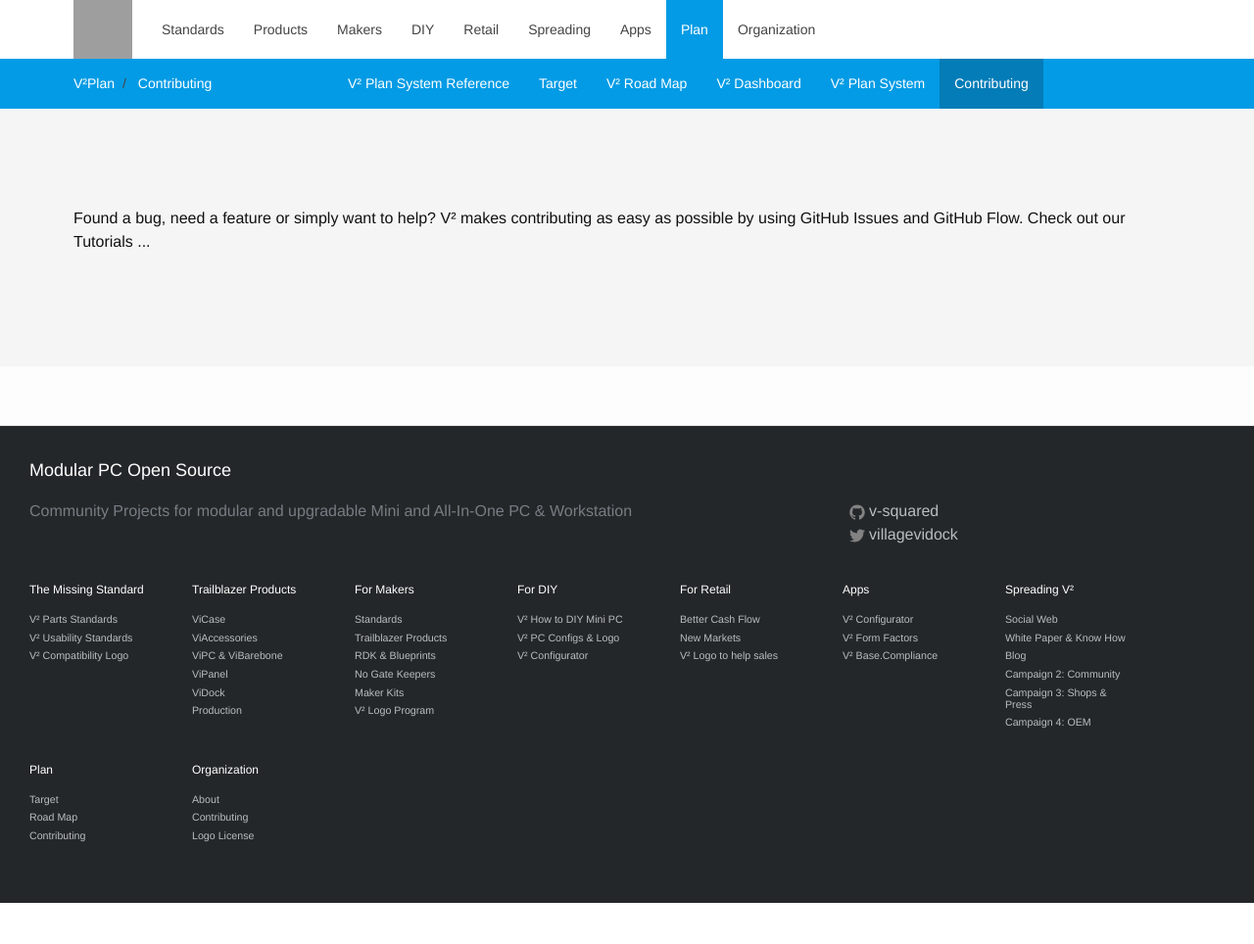
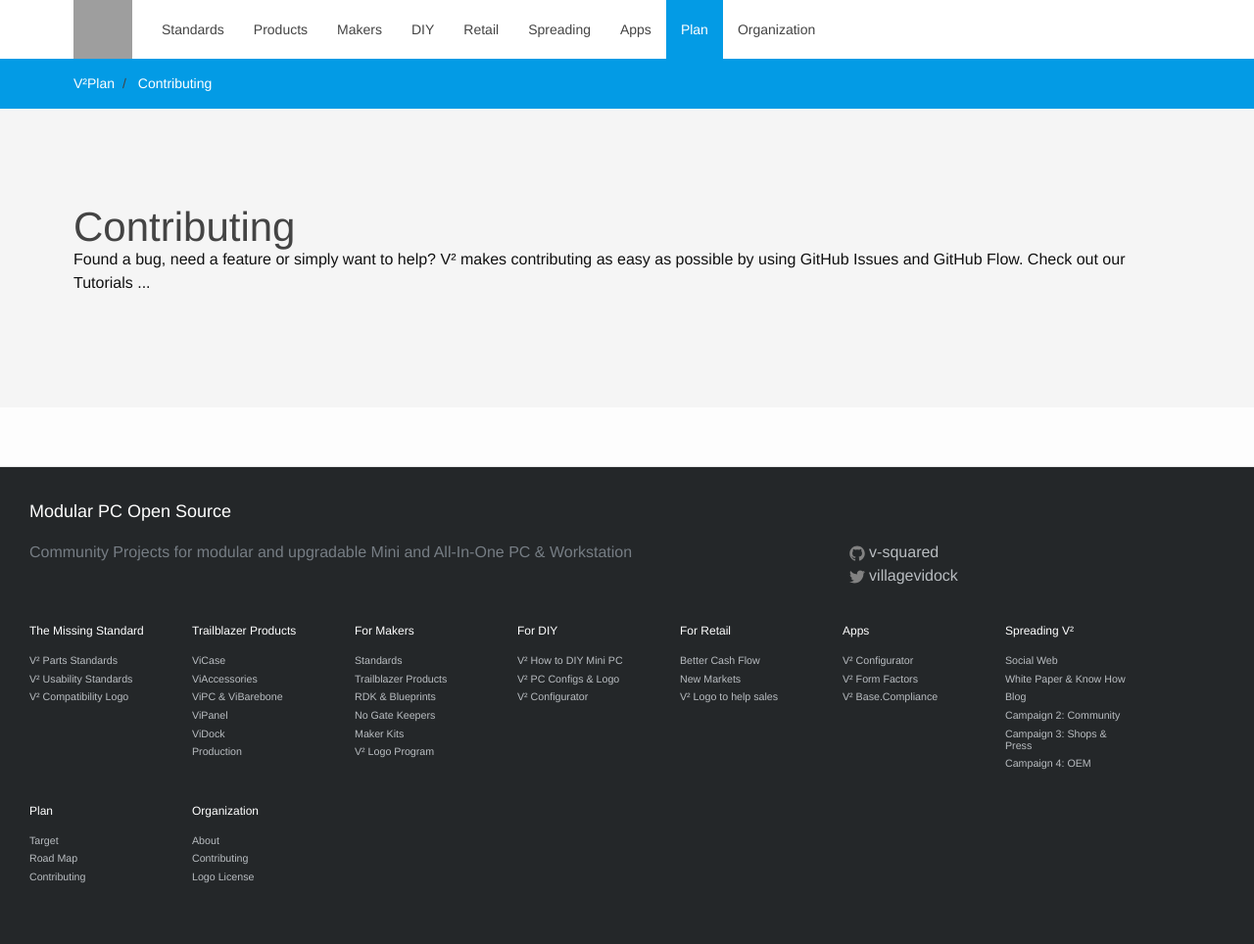
Before and after one commit to V-Squared/v2-Plan, a Jekyll site: the page built from contributing.md, in a window 1280 px wide. Shown: the whole page at 98% size. Built offline with Jekyll 4.4.1, drawn with Linux system fonts in a browser that asks for light colours; nearby versions of some CDN libraries; before the commit the page ends 922 px from its top, so only the background shows below that; grey boxes are pictures that could not be loaded.

Commit message:
fix having menu property

```diff
--- a/_includes/sub-header.html
+++ b/_includes/sub-header.html
@@ -28,7 +28,7 @@
      	{% for my_page in pages %}
      	  {% if my_page.title %}
      	  {% if my_page.title != "V² Plan Home" %}
-     	  <li><a href="{{ my_page.url | prepend: site.baseurl }}" class="{% if page.url == my_page.url %}uk-active{% endif %}">{{ my_page.title }}</a></li>
+     	  <li><a href="{{ my_page.url | prepend: site.baseurl }}" class="{% if page.url == my_page.url %}uk-active{% endif %}">{{ my_page.menu }}</a></li>
      	  {% endif %}
      	  {% endif %}
      	{% endfor %}
--- a/_layouts/default.html
+++ b/_layouts/default.html
@@ -12,7 +12,7 @@
     <div class="page-content">
     <div class="jumbotron">
         <div class="uk-container uk-container-center">
-          <h1>{{ page.menu }}</h1>
+          <h1>{{ page.title }}</h1>
           <p>{{ page.description }}</p>
         </div>
       </div>
```
